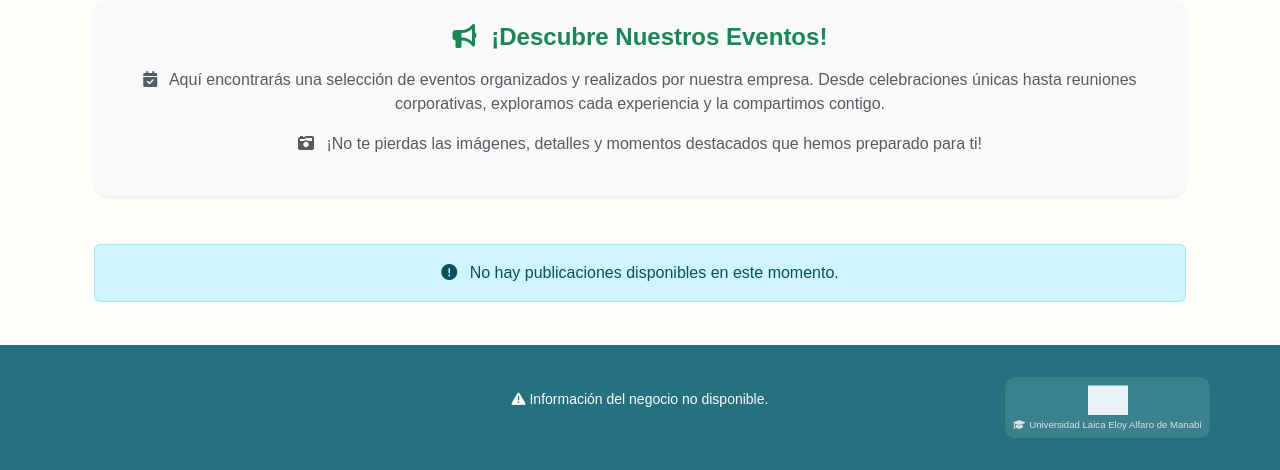
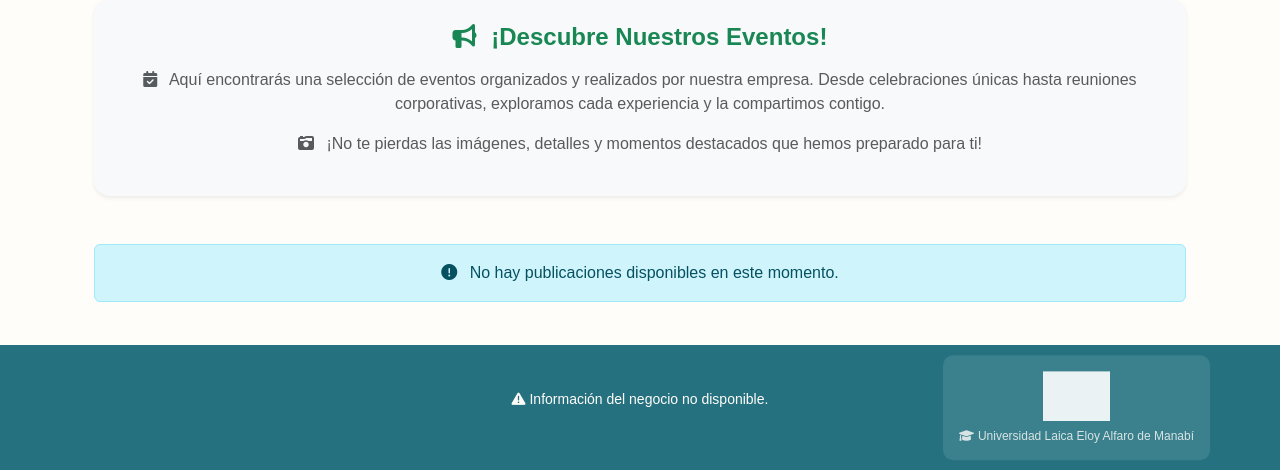
Before and after one commit to abermudezuleam/Eventos-Mi-Serafin, a Django app: page /blog/ in a window 1280 px wide. Shown: the part 330-800 px from the top of the page. Run offline with Django 4.2, Linux system fonts and the light colour scheme; data that the repository does not hold is empty; grey boxes are pictures that could not be loaded.

Commit message:
Update base.html

```diff
--- a/templates/base.html
+++ b/templates/base.html
@@ -108,15 +108,15 @@
             {% else %}
             <p><i class="fas fa-exclamation-triangle"></i> Información del negocio no disponible.</p>
             {% endif %}
-            <!-- Logo de ULEAM --->
+            <!-- Logo de ULEAM - Lado derecho posicionado -->
             <a href="https://www.uleam.edu.ec/" target="_blank" style="text-decoration: none;">
-                <div class="uleam-logo-container p-2"
+                <div class="uleam-logo-container p-3"
                     style="position: absolute; top: 50%; right: 70px; transform: translateY(-50%);
-                                                                                        background: rgba(255, 255, 255, 0.1); border-radius: 10px; max-width: 350px;">
+                                                                                                                background: rgba(255, 255, 255, 0.1); border-radius: 10px; max-width: 500px;">
                     <img src="https://imaginariosyrepresentaciones.com/wp-content/uploads/2024/03/2166d-logo_uleam_2017_horizontal.png"
-                        alt="Universidad Laica Eloy Alfaro de Manabí" class="uleam-logo img-fluid mb-1"
-                        style="max-height: 30px; filter: brightness(0) invert(1); opacity: 0.9;">
-                    <p class="mb-0" style="font-size: 0.6rem; opacity: 0.8; line-height: 1.2;">
+                        alt="Universidad Laica Eloy Alfaro de Manabí" class="uleam-logo img-fluid mb-2"
+                        style="max-height: 50px; filter: brightness(0) invert(1); opacity: 0.9;">
+                    <p class="mb-0" style="font-size: 0.75rem; opacity: 0.8; line-height: 1.3;">
                         <i class="fas fa-graduation-cap me-1"></i>Universidad Laica Eloy Alfaro de Manabí
                     </p>
                 </div>
```
